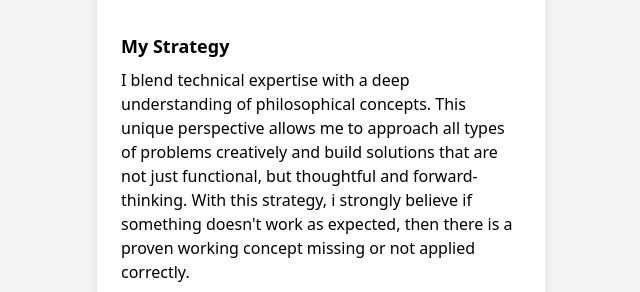
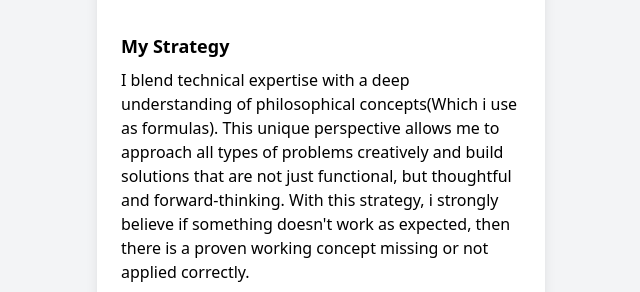
Before and after one commit to bruceminanga/BruceMinangaPortfolio-, a React (Vite) app: page / in a window 1280 px wide. Shown: the part 660-952 px from the top of the page, without its empty margins (319-959 px from the left). Built offline with nearby package versions, Linux system fonts and the light colour scheme.

Commit message:
working on wordings

```diff
--- a/src/components/ProfileDetails.jsx
+++ b/src/components/ProfileDetails.jsx
@@ -46,11 +46,12 @@ const ProfileDetails = () => {
         <h3 className="font-bold text-lg mb-2">My Strategy</h3>
         <p>
           I blend technical expertise with a deep understanding of philosophical
-          concepts. This unique perspective allows me to approach all types of
-          problems creatively and build solutions that are not just functional,
-          but thoughtful and forward-thinking. With this strategy, i strongly
-          believe if something doesn't work as expected, then there is a proven
-          working concept missing or not applied correctly.
+          concepts(Which i use as formulas). This unique perspective allows me
+          to approach all types of problems creatively and build solutions that
+          are not just functional, but thoughtful and forward-thinking. With
+          this strategy, i strongly believe if something doesn't work as
+          expected, then there is a proven working concept missing or not
+          applied correctly.
         </p>
       </div>
 
```
